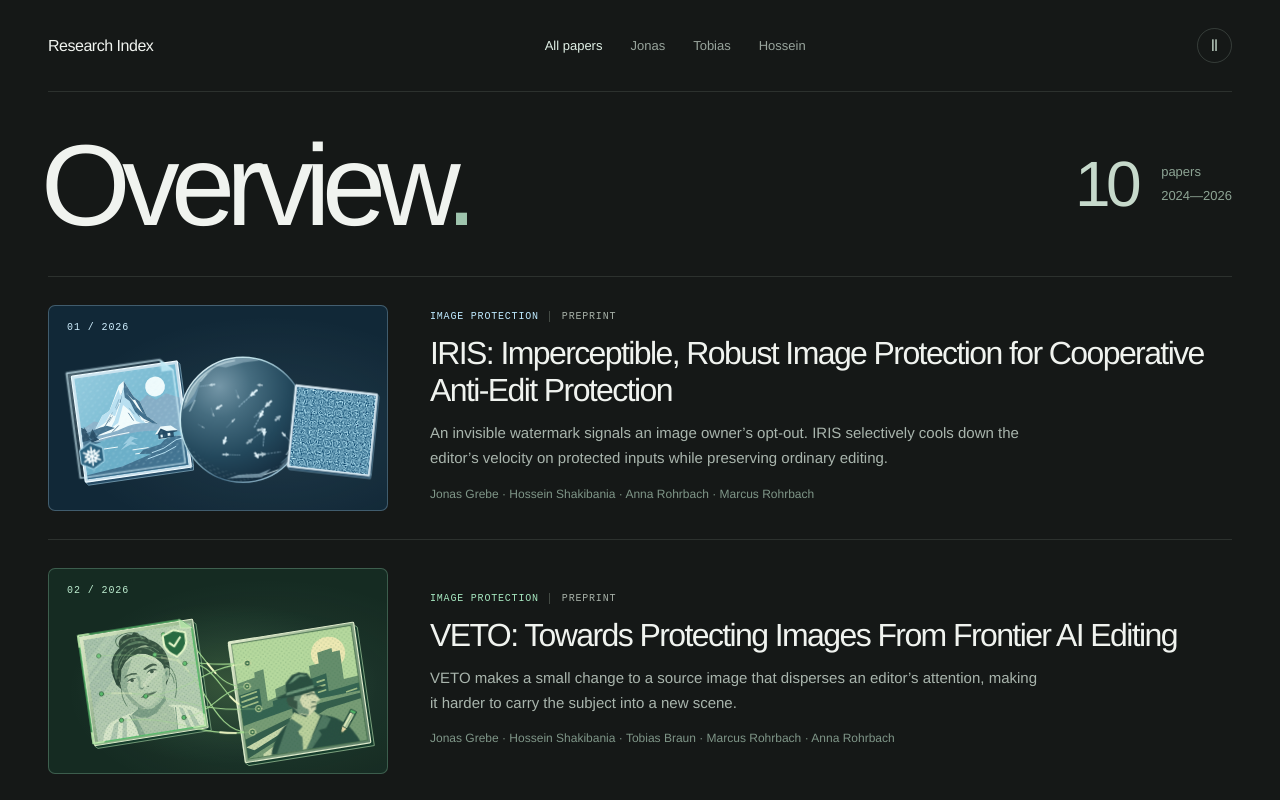
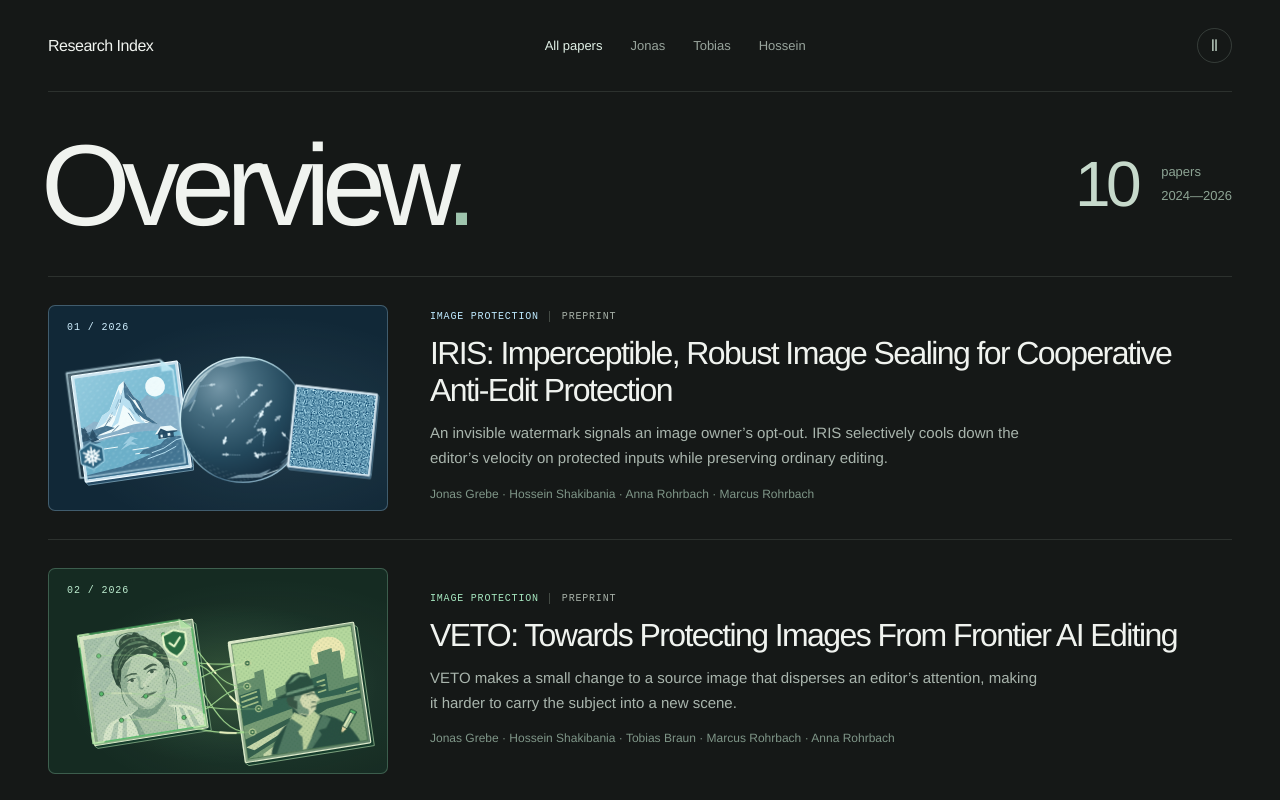
Before and after one commit to jonasgrebe/research, a Next.js app: page / in a window 1280 px wide. Shown: the top 800 px of the page. Built offline with nearby package versions, Linux system fonts and the light colour scheme; no server answers.

Commit message:
[Codex] Correct the IRIS paper title to Image Sealing

```diff
--- a/app/experiments/iris/paper.tsx
+++ b/app/experiments/iris/paper.tsx
@@ -19,7 +19,7 @@ const sections = [
 export default function IrisStudyPage() {
   const irisProject = getProject("iris")!;
   return <StudyShell name="IRIS" theme="iris" sections={sections}><main id="rx-main">
-    <StudyHero project={irisProject} name="IRIS" topic="Cooperative image protection" title={<>Imperceptible, robust image protection<br />through cooperative anti-editing</>} caption="Image protection and selective velocity cooldown" jump={["Explore image protection","iris-edits-title"]}><IrisSculpture /></StudyHero>
+    <StudyHero project={irisProject} name="IRIS" topic="Cooperative image protection" title={irisProject.title.replace(/^IRIS:\s*/, "")} caption="Image protection and selective velocity cooldown" jump={["Explore image protection","iris-edits-title"]}><IrisSculpture /></StudyHero>
     <IrisOpening />
     <StudyOverview project={irisProject} abstractNumber="02" contributionsNumber={null} />
     <IrisMethodStudy />
--- a/app/paper-metadata.ts
+++ b/app/paper-metadata.ts
@@ -22,7 +22,8 @@ export function paperMetadata(slug: string, { alias = false } = {}): Metadata {
   if (!project) throw new Error(`Unknown paper slug: ${slug}`);
 
   const url = new URL(`projects/${slug}/`, researchSite).href;
-  const imageUrl = new URL(`share/${slug}-v1.png`, researchSite).href;
+  const imageVersion = slug === "iris" ? 2 : 1;
+  const imageUrl = new URL(`share/${slug}-v${imageVersion}.png`, researchSite).href;
   const { title, summary: description } = project;
   const alt = `${title}. ${previewDescriptions[project.visual]}`;
 
--- a/data/iris-project.ts
+++ b/data/iris-project.ts
@@ -1,9 +1,11 @@
 import type { Project } from "./projects";
+
+const paperTitle = "IRIS: Imperceptible, Robust Image Sealing for Cooperative Anti-Edit Protection";
 
 export const irisProject: Project = {
   slug: "iris",
   shortTitle: "IRIS",
-  title: "IRIS: Imperceptible, Robust Image Protection for Cooperative Anti-Edit Protection",
+  title: paperTitle,
   summary: "An invisible watermark signals an image owner’s opt-out. IRIS selectively cools down the editor’s velocity on protected inputs while preserving ordinary editing.",
   keyMessage: "Image owners embed the signal; model providers learn to honor it.",
   abstract: "Unified image editors make it easy to repurpose photographs without the depicted person’s consent. Input-only protections can be weakened by ordinary image transformations, while stronger perturbations compromise image quality. IRIS takes a cooperative approach: a frozen watermark embedder communicates an image-level opt-out, and an adapted editor learns to honor it. Image owners protect their images in a single embedding pass, without per-image optimization or access to the editor. Model providers fine-tune the editor to suppress generative velocity on protected inputs while matching the original model on clean inputs. This training uses source images without curated edit instructions or ground-truth edits. Experiments with FLUX.2 and Qwen-Image-Edit evaluate editing utility and protection across common transformations, real photographs, and requests with multiple reference images. The same protected image can be used across independently adapted editors. Protection depends on provider cooperation; diffusion-based purification remains a limitation.",
@@ -22,9 +24,9 @@ export const irisProject: Project = {
     { title: "Protection beyond a single input", text: "Evaluates common image transformations, real photographs, and multi-reference requests in which only one reference is protected." },
   ],
   method: [],
-  citation: "Grebe, J. H., Shakibania, H., Rohrbach, A., & Rohrbach, M. (2026). IRIS: Imperceptible, Robust Image Protection for Cooperative Anti-Edit Protection. Preprint.",
+  citation: `Grebe, J. H., Shakibania, H., Rohrbach, A., & Rohrbach, M. (2026). ${paperTitle}. Preprint.`,
   bibtex: `@unpublished{grebe2026iris,
-  title  = {IRIS: Imperceptible, Robust Image Protection for Cooperative Anti-Edit Protection},
+  title  = {${paperTitle}},
   author = {Jonas Henry Grebe and Hossein Shakibania and Anna Rohrbach and Marcus Rohrbach},
   year   = {2026},
   note   = {Preprint}
```
Also changed, not shown: 2 other files (tests, documents, lock files or other folders).
